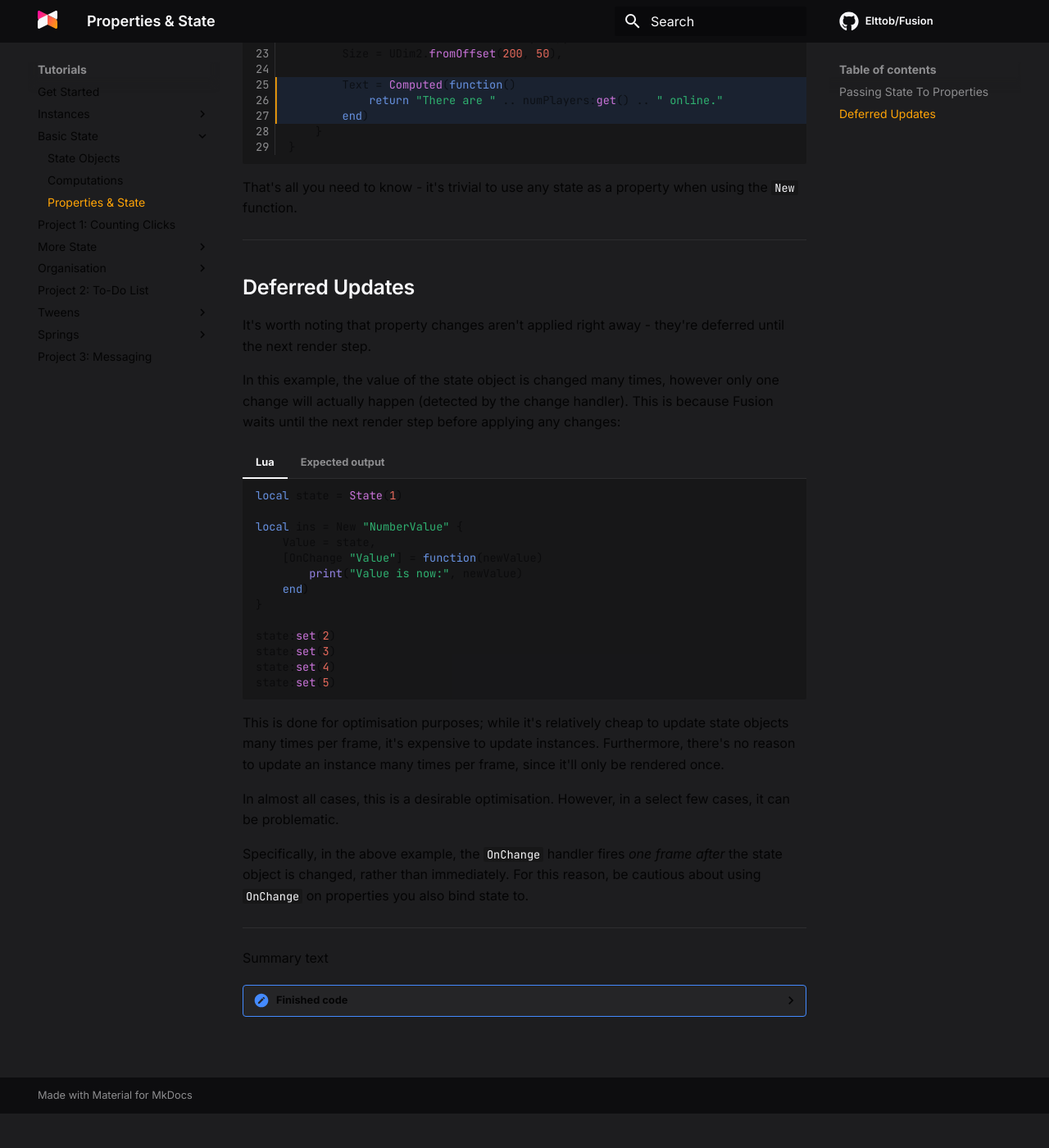
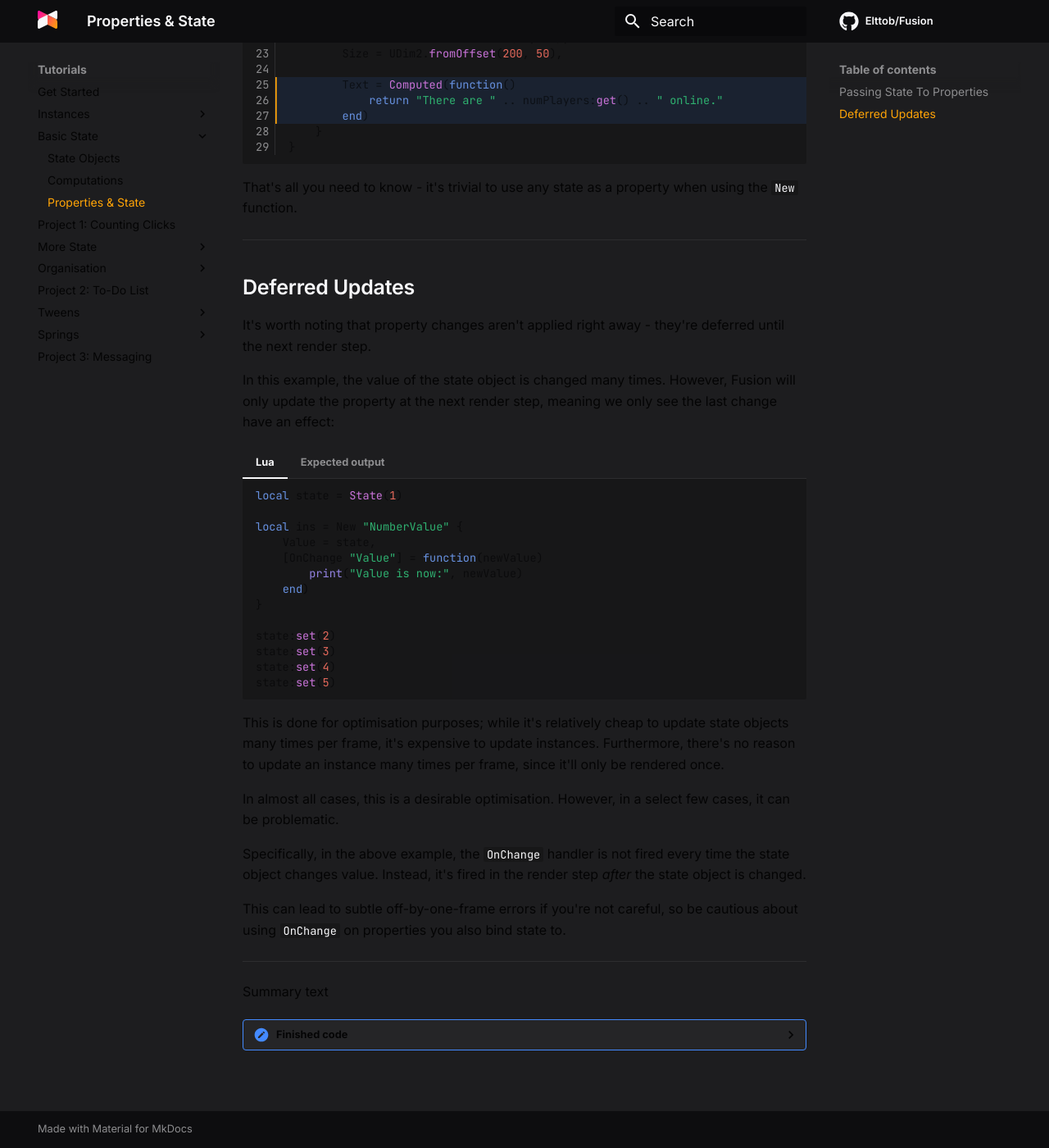
Before and after one commit to dphfox/Fusion, an MkDocs documentation site: the page built from docs/tutorials/basic-state/properties-&-state.md, in a window 1280 px wide and 1400 px high, scrolled down 1885 px. Shown: the whole window at 82% size. Built offline with MkDocs 1.6.1 and Material for MkDocs 9.7.7, drawn with Linux system fonts in a browser that asks for light colours; comment, search, counter and statistics services are not loaded; before the commit the page ends 3243 px from its top, so only the background shows below that.

Commit message:
Properties + State: reword deferred section

````diff
--- a/docs/tutorials/basic-state/properties-&-state.md
+++ b/docs/tutorials/basic-state/properties-&-state.md
@@ -135,9 +135,9 @@ using the `New` function.
 It's worth noting that property changes aren't applied right away - they're
 deferred until the next render step.
 
-In this example, the value of the state object is changed many times, however
-only one change will actually happen (detected by the change handler). This is
-because Fusion waits until the next render step before applying any changes:
+In this example, the value of the state object is changed many times. However,
+Fusion will only update the property at the next render step, meaning we only
+see the last change have an effect:
 
 === "Lua"
 	```Lua
@@ -168,8 +168,11 @@ it'll only be rendered once.
 In almost all cases, this is a desirable optimisation. However, in a select few
 cases, it can be problematic.
 
-Specifically, in the above example, the `OnChange` handler fires *one frame after*
-the state object is changed, rather than immediately. For this reason, be
+Specifically, in the above example, the `OnChange` handler is not fired every
+time the state object changes value. Instead, it's fired in the render step
+*after* the state object is changed.
+
+This can lead to subtle off-by-one-frame errors if you're not careful, so be
 cautious about using `OnChange` on properties you also bind state to.
 
 -----
````
